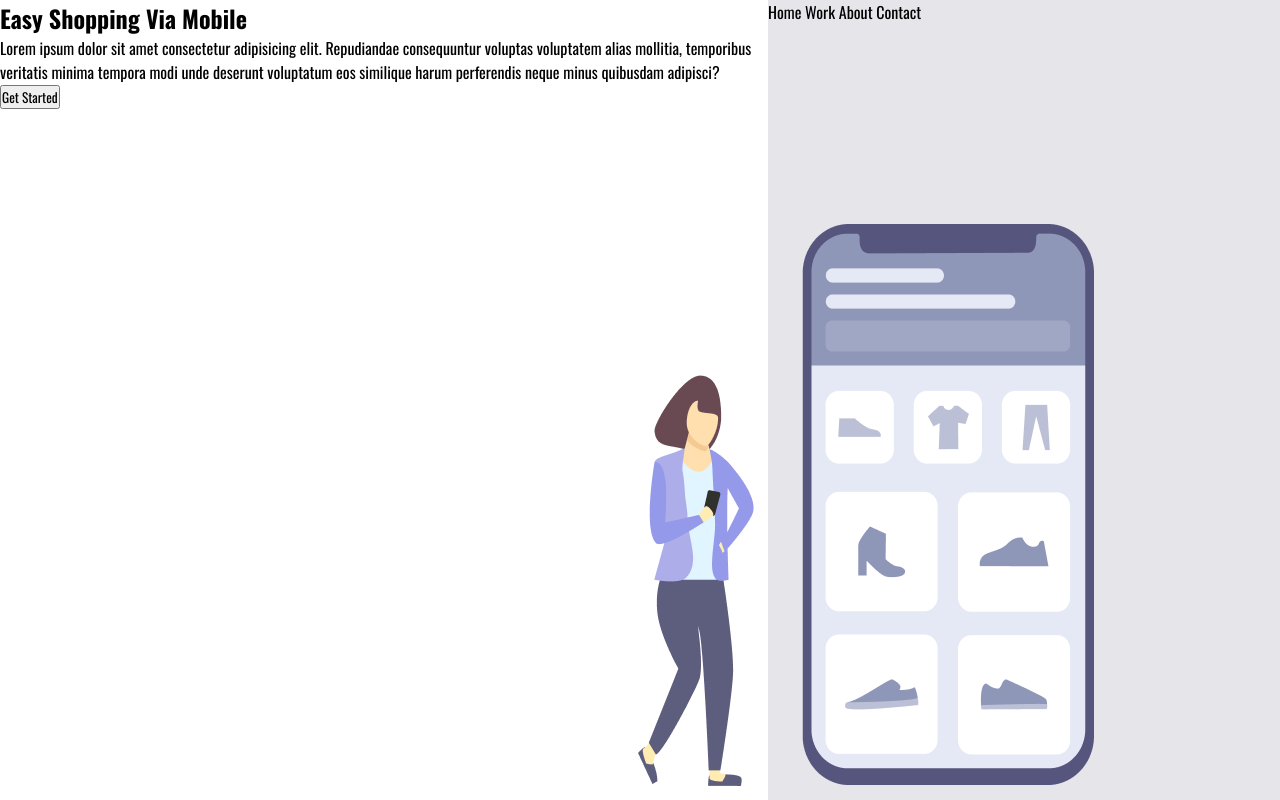
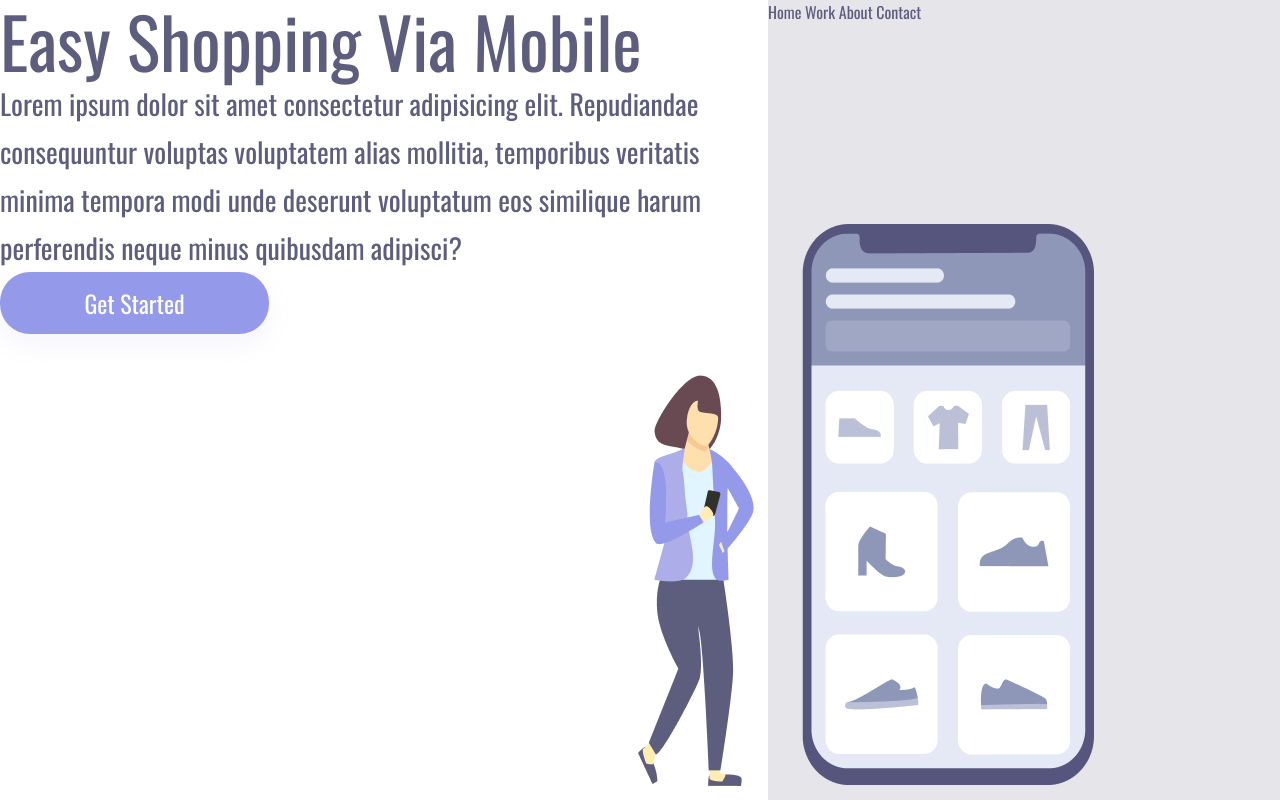
Before and after one commit to AlisonFCruz/shopping-via-mobile, a plain HTML site: page index.html in a window 1280 px wide. Drawn offline with nearby package versions, Linux system fonts and the light colour scheme.

Commit message:
Configurações em h1, p, button

```diff
--- a/styles.css
+++ b/styles.css
@@ -3,6 +3,8 @@
     padding: 0;
     box-sizing: border-box;
     font-family: "Oswald", serif;
+    font-weight: 400;
+    color: #5D5D7D;
 }
 
 .wrapper {
@@ -28,3 +30,26 @@ img {
     top: 25%;
     right: 130px;
 }
+
+h1 {
+    font-size: 70px;
+    line-height: 80px;
+}
+p  {
+    font-size: 28px;
+    line-height: 48px;
+}
+
+button {
+    width: 269px;
+    height: 62px;
+    background: #9499EA;
+    box-shadow: 0px 10px 24px rgba(148, 153, 234, 0.0979959);
+    border: none;
+    border-radius: 30px;
+    font-size: 24px;
+    line-height: 36px;
+    text-align: center;
+    color: #FFFFFF;
+    cursor: pointer;
+}
```
